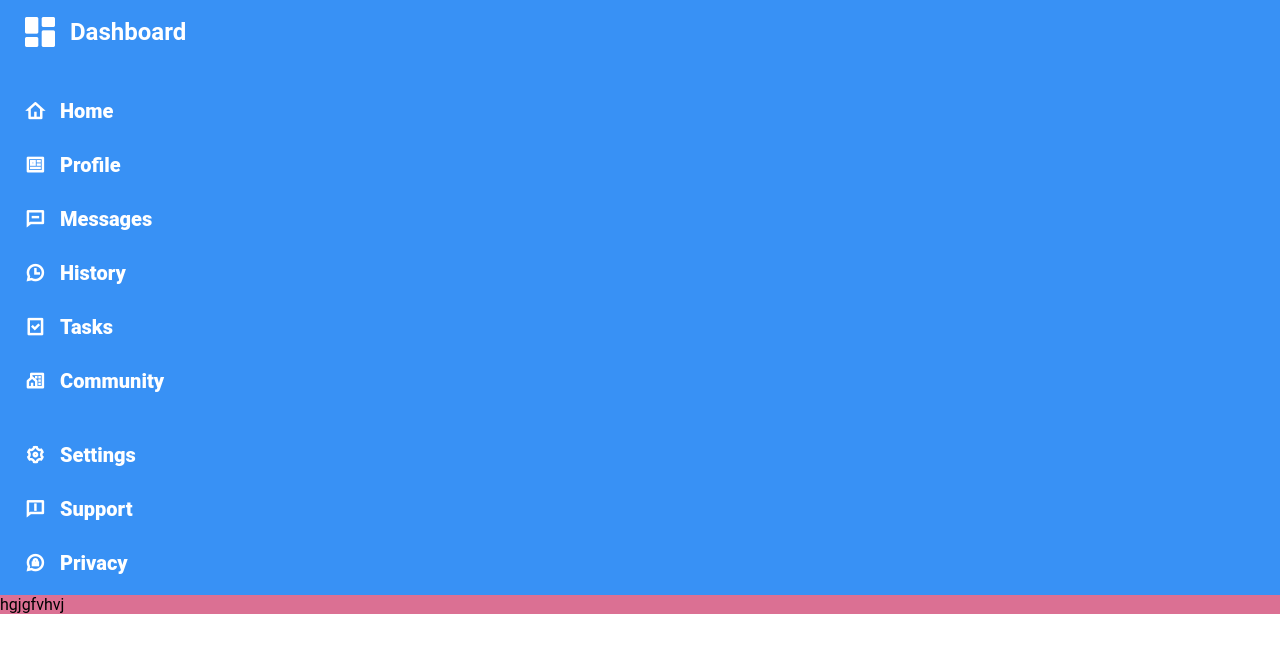
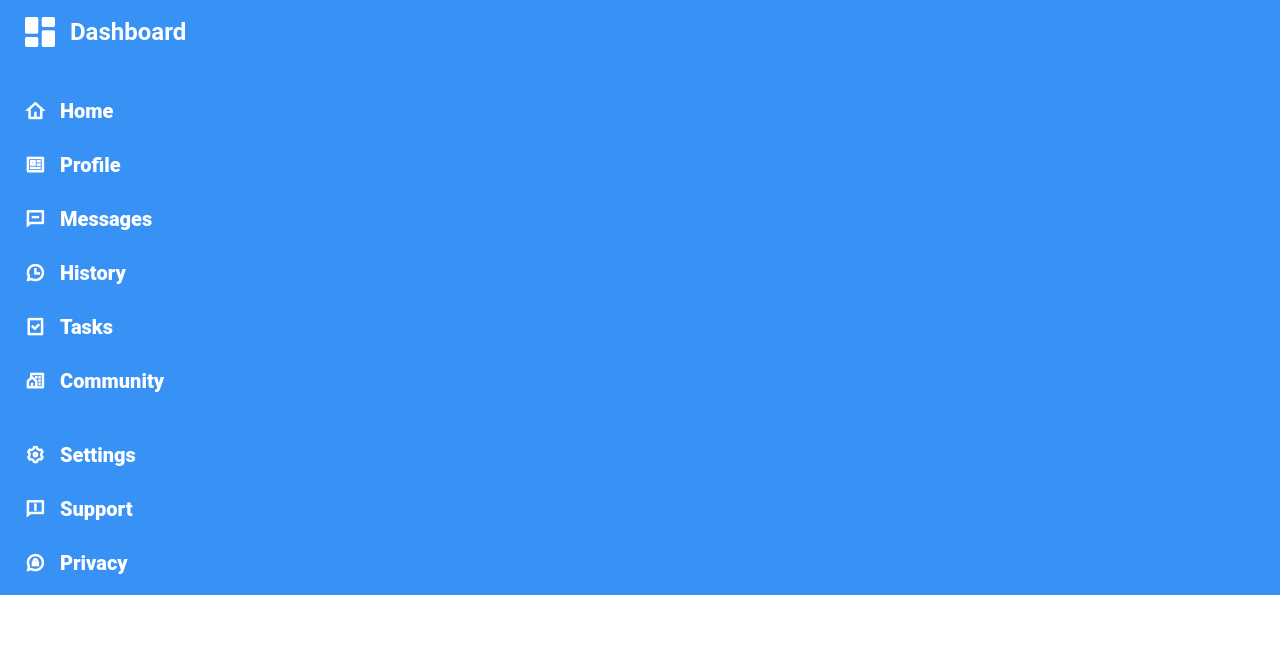
Before and after one commit to Tank209-stack/admin-dashboard, a plain HTML site: page index.html in a window 1280 px wide. Drawn offline with nearby package versions, Linux system fonts and the light colour scheme.

Commit message:
start header

```diff
--- a/index.html
+++ b/index.html
@@ -53,7 +53,7 @@
                 <p>Privacy</p>
             </div>
         </div>
-   <div class="header">hgjgfvhvj</div>
+   <div class="header"></div>
     </div>
 </body>
 </html>
--- a/style.css
+++ b/style.css
@@ -35,7 +35,5 @@ html ,body{
     padding-bottom: 40px;
 }
 .header{
-    display: grid;
-    grid-column-start: 2;
     background-color: palevioletred;
 }
```
